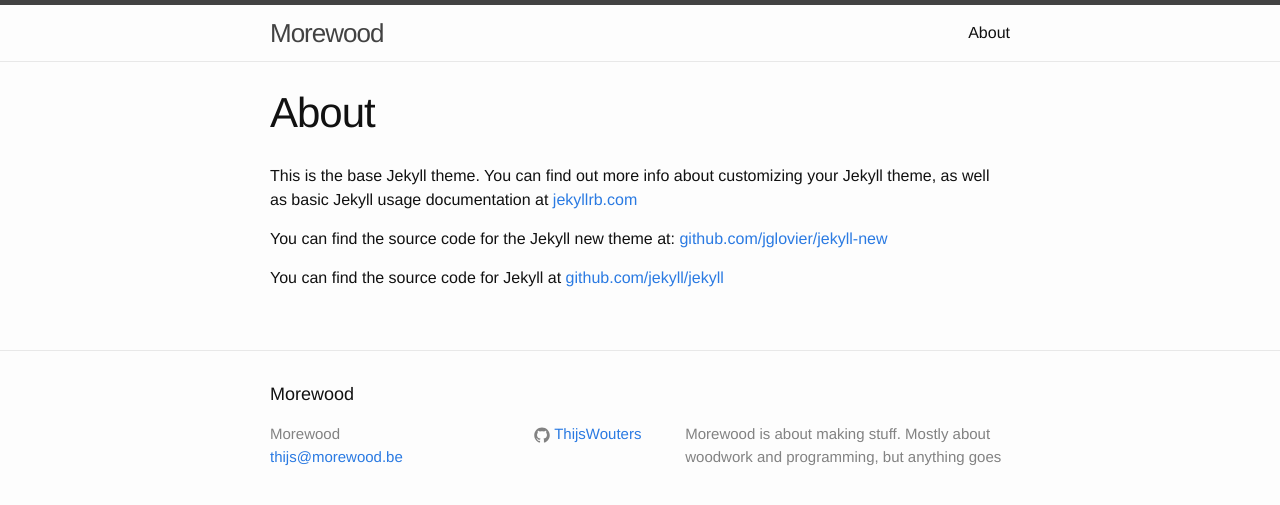
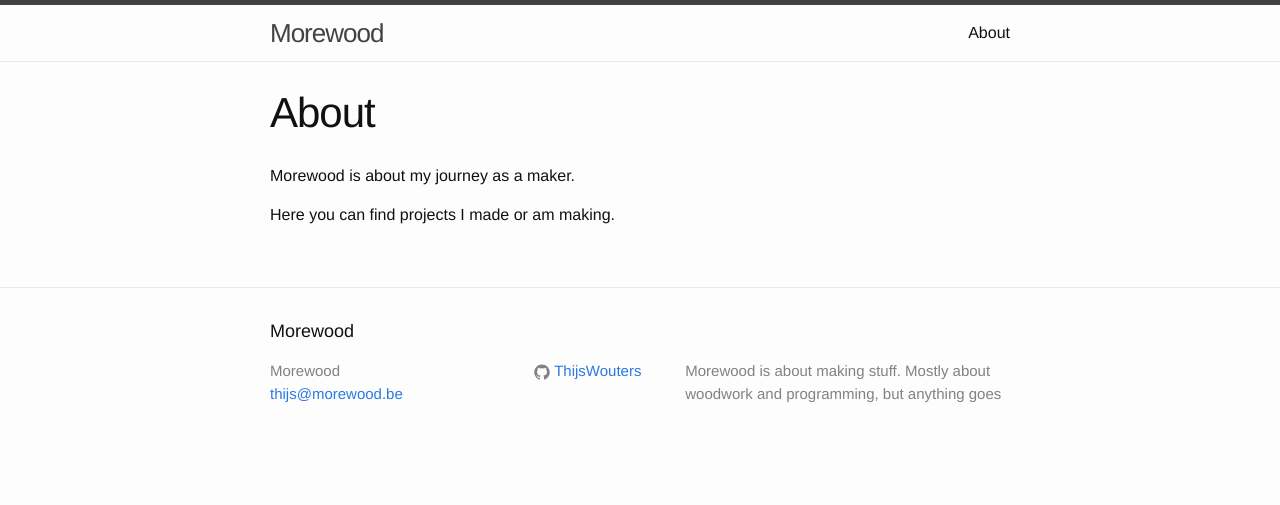
Before and after one commit to ThijsWouters/ThijsWouters.github.io, a Jekyll site: the page built from about.md, in a window 1280 px wide. Shown: the top 505 px of the page. Built offline with Jekyll 4.4.1, drawn with Linux system fonts in a browser that asks for light colours.

Commit message:
Update about page.

```diff
--- a/about.md
+++ b/about.md
@@ -4,8 +4,6 @@
 permalink: /about/
 ---
 
-This is the base Jekyll theme. You can find out more info about customizing your Jekyll theme, as well as basic Jekyll usage documentation at [jekyllrb.com](http://jekyllrb.com/)
+Morewood is about my journey as a maker.
 
-You can find the source code for the Jekyll new theme at: [github.com/jglovier/jekyll-new](https://github.com/jglovier/jekyll-new)
-
-You can find the source code for Jekyll at [github.com/jekyll/jekyll](https://github.com/jekyll/jekyll)
+Here you can find projects I made or am making.
```
